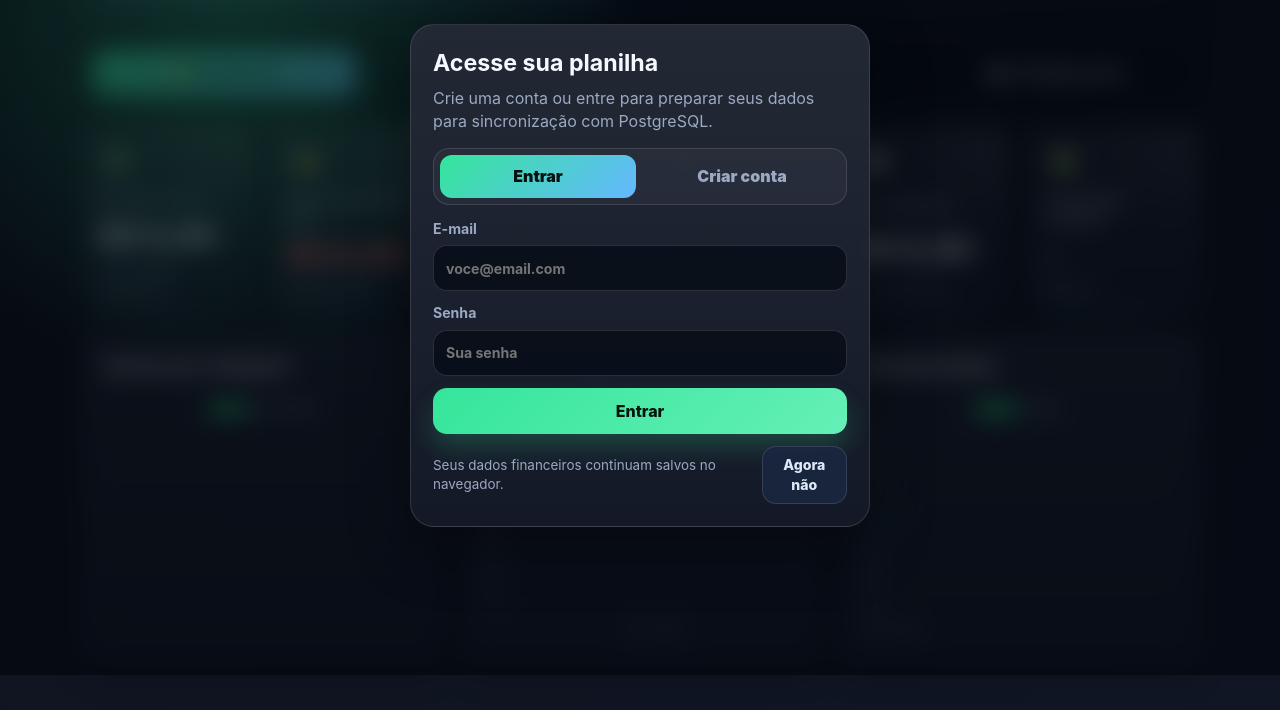
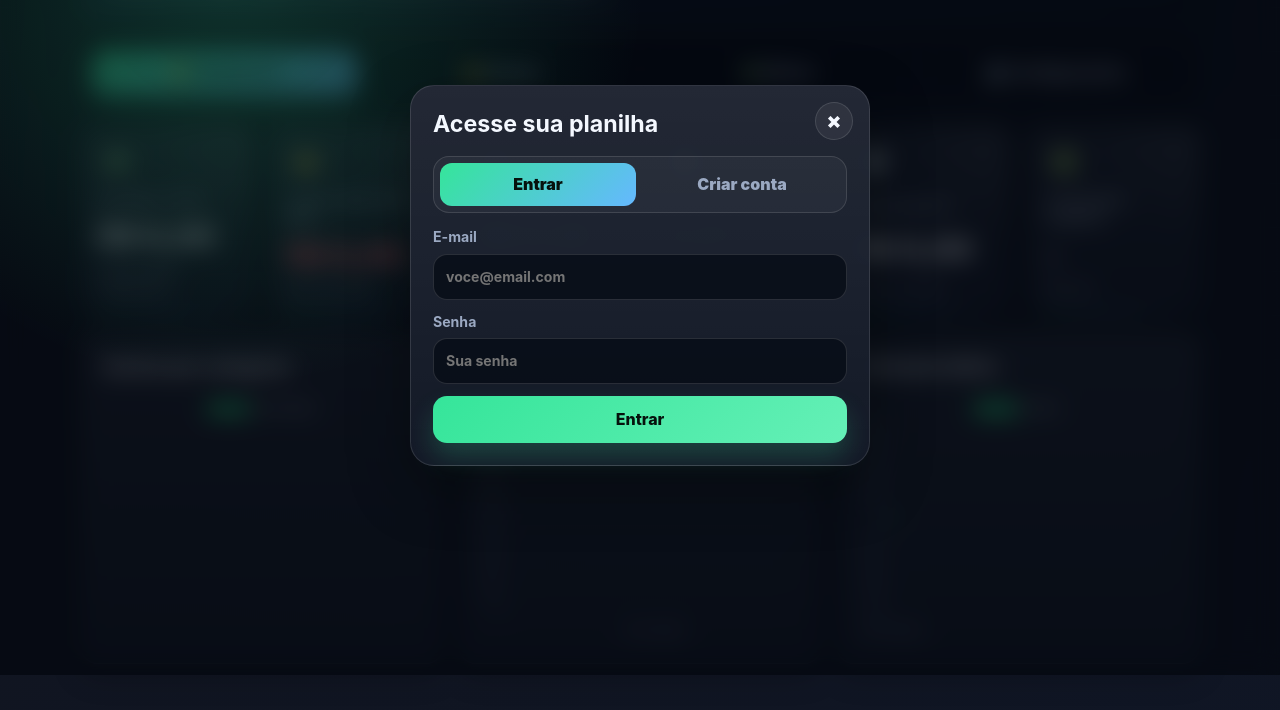
Before and after one commit to Marchesini8/Planilha23, a website: page index.html in a window 1280 px wide. Shown: the part 125-835 px from the top of the page. Drawn offline with nearby package versions, Linux system fonts and the light colour scheme.

Commit message:
Simplifica modal de login

```diff
--- a/index.html
+++ b/index.html
@@ -945,6 +945,7 @@
     }
 
     .auth-box {
+      position: relative;
       width: min(460px, 100%);
       border: 1px solid var(--line);
       border-radius: 24px;
@@ -957,13 +958,30 @@
     }
 
     .auth-box h2 {
-      margin: 0;
+      margin: 0 48px 16px 0;
       font-size: 1.45rem;
     }
 
-    .auth-box p {
-      margin: 8px 0 16px;
-      color: var(--muted);
+    .auth-close {
+      position: absolute;
+      top: 16px;
+      right: 16px;
+      width: 38px;
+      height: 38px;
+      border: 1px solid var(--line);
+      border-radius: 999px;
+      color: var(--text);
+      background: rgba(255, 255, 255, 0.06);
+      font-size: 1.35rem;
+      line-height: 1;
+      font-weight: 900;
+      transition: transform 0.18s var(--ease), background 0.18s var(--ease), border-color 0.18s var(--ease);
+    }
+
+    .auth-close:hover {
+      transform: rotate(90deg) scale(1.04);
+      background: rgba(255, 99, 117, 0.14);
+      border-color: rgba(255, 99, 117, 0.35);
     }
 
     .auth-toggle {
@@ -1000,15 +1018,6 @@
       display: none;
     }
 
-    .auth-footer {
-      display: flex;
-      gap: 10px;
-      justify-content: space-between;
-      align-items: center;
-      margin-top: 12px;
-      color: var(--muted);
-      font-size: 0.84rem;
-    }
 
     .loader {
       display: grid;
@@ -1496,8 +1505,8 @@
 
   <div id="authModal" class="auth-modal" role="dialog" aria-modal="true" aria-labelledby="authTitle">
     <div class="auth-box">
+      <button class="auth-close" type="button" id="closeAuthBtn" aria-label="Fechar login">×</button>
       <h2 id="authTitle">Acesse sua planilha</h2>
-      <p>Crie uma conta ou entre para preparar seus dados para sincronização com PostgreSQL.</p>
 
       <div class="auth-toggle" aria-label="Alternar login e cadastro">
         <button class="active" type="button" id="showLoginBtn">Entrar</button>
@@ -1531,11 +1540,6 @@
         </label>
         <button class="btn" type="submit">Criar conta</button>
       </form>
-
-      <div class="auth-footer">
-        <span>Seus dados financeiros continuam salvos no navegador.</span>
-        <button class="btn secondary small" type="button" id="closeAuthBtn">Agora não</button>
-      </div>
     </div>
   </div>
 
```
